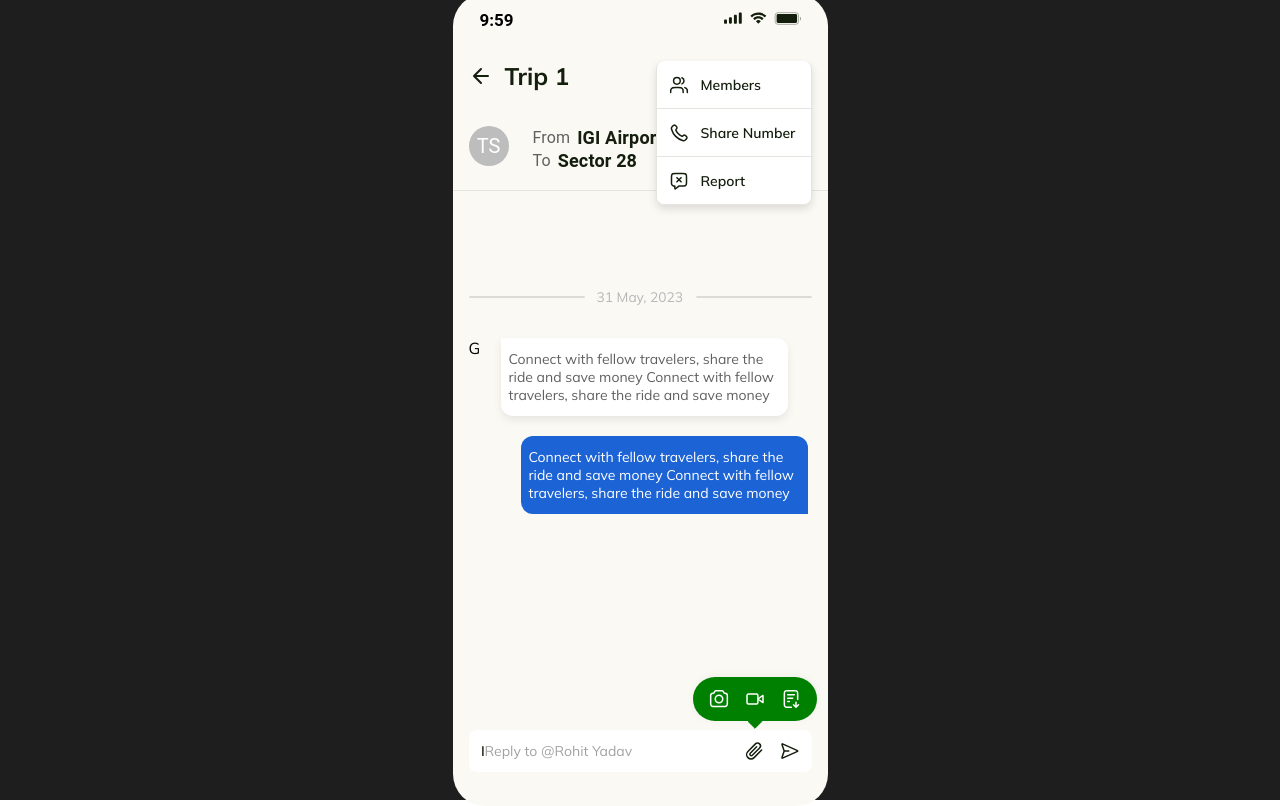
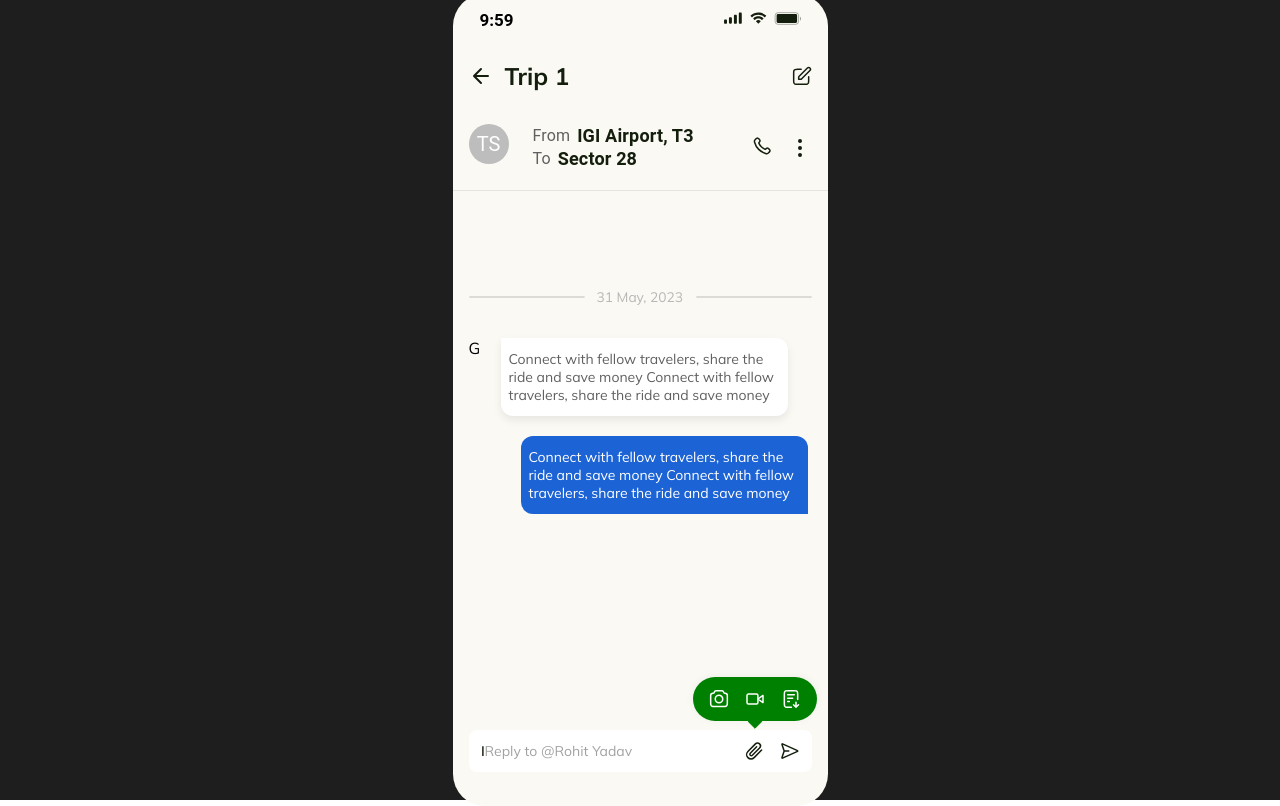
Before and after one commit to tsongtheng/Chat-Screen, a React (Create React App) app: page / in a window 1280 px wide. Built offline with nearby package versions, Linux system fonts and the light colour scheme; a web font is replaced by a local one.

Commit message:
Implement Button, Update 'HeadSection' component.

```diff
--- a/src/assets/icons/InputBarIcons.js
+++ b/src/assets/icons/InputBarIcons.js
@@ -24,9 +24,9 @@ const PaperClipIcon = () => {
       <path
         d="M17.6271 9.08291L10.1141 16.5959C8.40554 18.3045 5.63544 18.3045 3.9269 16.5959C2.21835 14.8874 2.21835 12.1173 3.9269 10.4087L11.4399 2.89573C12.5789 1.7567 14.4257 1.7567 15.5647 2.89573C16.7037 4.03476 16.7037 5.88149 15.5647 7.02052L8.34631 14.2389C7.7768 14.8084 6.85343 14.8084 6.28392 14.2389C5.7144 13.6694 5.7144 12.746 6.28392 12.1765L12.6184 5.84201"
         stroke="#141E0D"
-        stroke-width="1.5"
-        stroke-linecap="round"
-        stroke-linejoin="round"
+        strokeWidth="1.5"
+        strokeLinecap="round"
+        strokeLinejoin="round"
       />
     </svg>
   );
@@ -44,9 +44,9 @@ const SendIcon = () => {
       <path
         d="M8.75036 10H4.16702M4.09648 10.2429L2.15071 16.0552C1.99785 16.5118 1.92142 16.7401 1.97627 16.8807C2.0239 17.0028 2.1262 17.0954 2.25244 17.1306C2.3978 17.1712 2.61736 17.0724 3.05647 16.8748L16.9827 10.608C17.4113 10.4151 17.6256 10.3187 17.6918 10.1847C17.7494 10.0683 17.7494 9.93174 17.6918 9.81535C17.6256 9.68139 17.4113 9.58495 16.9827 9.39208L3.05161 3.12313C2.61383 2.92612 2.39493 2.82762 2.24971 2.86803C2.1236 2.90312 2.0213 2.99544 1.97351 3.11731C1.91847 3.25764 1.99408 3.48545 2.14531 3.94108L4.09702 9.8213C4.12299 9.89955 4.13598 9.93868 4.14111 9.9787C4.14565 10.0142 4.14561 10.0502 4.14097 10.0857C4.13574 10.1257 4.12265 10.1648 4.09648 10.2429Z"
         stroke="#141E0D"
-        stroke-width="1.5"
-        stroke-linecap="round"
-        stroke-linejoin="round"
+        strokeWidth="1.5"
+        strokeLinecap="round"
+        strokeLinejoin="round"
       />
     </svg>
   );
--- a/src/components/InputBar/AttachmentPanel.jsx
+++ b/src/components/InputBar/AttachmentPanel.jsx
@@ -1,11 +1,13 @@
 import React from "react";
-import { Box } from "@mui/material";
+import { Box, Button } from "@mui/material";
 import {
   CameraIcon,
   VideoIcon,
   DocumentIcon,
   CornerIcon,
 } from "../../assets/icons/AttachmentPanelIcons";
+
+const icons = [<CameraIcon />, <VideoIcon />, <DocumentIcon />];
 
 const AttachmentPanel = () => {
   return (
@@ -28,9 +30,19 @@ const AttachmentPanel = () => {
         boxShadow={"0px -1px 8px rgba(0, 0, 0, 0.05)"}
         sx={{ backgroundColor: "#008000" }}
       >
-        <CameraIcon />
-        <VideoIcon />
-        <DocumentIcon />
+        {icons.map((icon, i) => (
+          <Button
+            key={i}
+            disableRipple
+            sx={{
+              minWidth: "20px",
+              height: "20px",
+              padding: 0,
+            }}
+          >
+            {icon}
+          </Button>
+        ))}
       </Box>
       <Box
         display={"flex"}
--- a/src/components/headComponents/HeadSection.jsx
+++ b/src/components/headComponents/HeadSection.jsx
@@ -1,21 +1,27 @@
-import React from "react";
+import React, { useState } from "react";
 import { Stack } from "@mui/material";
 import PageActions from "./PageActions";
 import Header from "./Header";
 import SearchDropdown from "./SearchDropdown";
 
 const HeadSection = () => {
+  const [menu, setMenu] = useState(false);
+
+  const handleMenuClick = () => {
+    setMenu((prevState) => !prevState);
+  };
   return (
     <Stack
       justifyContent={"space-between"}
       width={"375px"}
-      height={"130px"}
+      minHeight={"130px"}
       borderBottom={"1px solid"}
       borderColor={"#E5E5E0"}
+      position={"relative"}
     >
       <PageActions />
-      <Header />
-      <SearchDropdown />
+      <Header menuClick={handleMenuClick} />
+      {menu && <SearchDropdown />}
     </Stack>
   );
 };
--- a/src/components/headComponents/Header.jsx
+++ b/src/components/headComponents/Header.jsx
@@ -1,18 +1,18 @@
 import React from "react";
-import { Avatar, Stack, Typography, Box } from "@mui/material";
+import { Avatar, Stack, Typography, Box, Button } from "@mui/material";
 import {
   HeaderCallIcon,
   VerticalDotsIcon,
 } from "../../assets/icons/HeaderIcons";
 
-const Header = () => {
+const Header = ({ menuClick }) => {
   return (
     <Stack
       flexDirection={"row"}
       alignItems={"center"}
       width={343}
       height={48}
-      margin={"0 auto 16px"}
+      margin={"0 auto 18px"}
     >
       <Box width={48} height={48} marginRight={"16px"}>
         <Avatar>TS</Avatar>
@@ -65,42 +65,32 @@ const Header = () => {
           </Typography>
         </Stack>
       </Stack>
-      <Box width={"24px"} height={"24px"} marginRight={"12px"}>
+
+      <Button
+        disableRipple
+        sx={{
+          minWidth: "24px",
+          height: "24px",
+          marginRight: "12px",
+          padding: 0,
+        }}
+      >
         <HeaderCallIcon />
-      </Box>
-      <Box width={"24px"} height={"24px"}>
+      </Button>
+
+      <Button
+        onClick={menuClick}
+        disableRipple
+        sx={{
+          minWidth: "24px",
+          height: "24px",
+          padding: 0,
+        }}
+      >
         <VerticalDotsIcon />
-      </Box>
+      </Button>
     </Stack>
   );
 };
 
 export default Header;
-
-// font-family: Mulish;
-// font-size: 18px;
-// font-weight: 600;
-// line-height: 23px;
-// letter-spacing: 0em;
-// text-align: left;
-
-// font-family: Mulish;
-// font-size: 18px;
-// font-weight: 700;
-// line-height: 23px;
-// letter-spacing: 0em;
-// text-align: left;
-
-// font-family: Mulish;
-// font-size: 16px;
-// font-weight: 500;
-// line-height: 20px;
-// letter-spacing: 0em;
-// text-align: left;
-
-// font-family: Inter;
-// font-size: 20px;
-// font-weight: 600;
-// line-height: 24px;
-// letter-spacing: 0em;
-// text-align: left;
--- a/src/components/headComponents/PageActions.jsx
+++ b/src/components/headComponents/PageActions.jsx
@@ -1,5 +1,5 @@
 import React from "react";
-import { Stack, Typography, Box } from "@mui/material";
+import { Stack, Typography, Box, Button } from "@mui/material";
 import {
   BackButtonIcon,
   EditButtonIcon,
@@ -15,9 +15,22 @@ const PageActions = () => {
       height={30}
       margin={"0 auto 16px"}
     >
-      <BackButtonIcon />
+      <Button
+        disableRipple
+        sx={{
+          minWidth: "24px",
+          height: "24px",
+          margin: "3px 0 3px",
+          // margin: "3px 12px 3px 0",
+          padding: 0,
+        }}
+      >
+        <BackButtonIcon />
+      </Button>
+
       <Typography
-        width={275}
+        minWidth={275}
+        height={30}
         fontFamily="inherit"
         fontStyle={"normal"}
         fontWeight={700}
@@ -28,7 +41,18 @@ const PageActions = () => {
       >
         Trip 1
       </Typography>
-      <EditButtonIcon />
+
+      <Button
+        disableRipple
+        sx={{
+          minWidth: "20px",
+          height: "20px",
+          margin: 0,
+          padding: 0,
+        }}
+      >
+        <EditButtonIcon />
+      </Button>
     </Stack>
   );
 };
--- a/src/components/headComponents/SearchDropdown.jsx
+++ b/src/components/headComponents/SearchDropdown.jsx
@@ -1,5 +1,5 @@
 import React from "react";
-import { Stack, Typography, Box } from "@mui/material";
+import { Stack, Typography, Box, Button } from "@mui/material";
 
 import {
   MembersIcon,
@@ -21,12 +21,11 @@ const SearchDropdown = () => {
       width={"156px"}
       height={"144px"}
       borderRadius={"8px"}
-      margin={"0px 16px 515px 203px"}
-      sx={{
-        position: "absolute",
-        zIndex: "tooltip",
-        boxShadow: "0px 4px 8px rgba(0, 0, 0, 0.12)",
-      }}
+      position={"absolute"}
+      right={15}
+      top={105}
+      zIndex={800}
+      sx={{ boxShadow: "0px 4px 8px rgba(0, 0, 0, 0.12)" }}
     >
       {arr.map(({ id, icon, item }) => (
         <Stack
@@ -37,7 +36,6 @@ const SearchDropdown = () => {
           height={"48px"}
           border={"1px solid"}
           borderColor={"#E5E5E0"}
-          // borderRadius={"8px"}
           sx={{
             backgroundColor: "#ffffff",
             borderTop: id === 2 ? 0 : id === 3 ? 0 : "1px",
```
